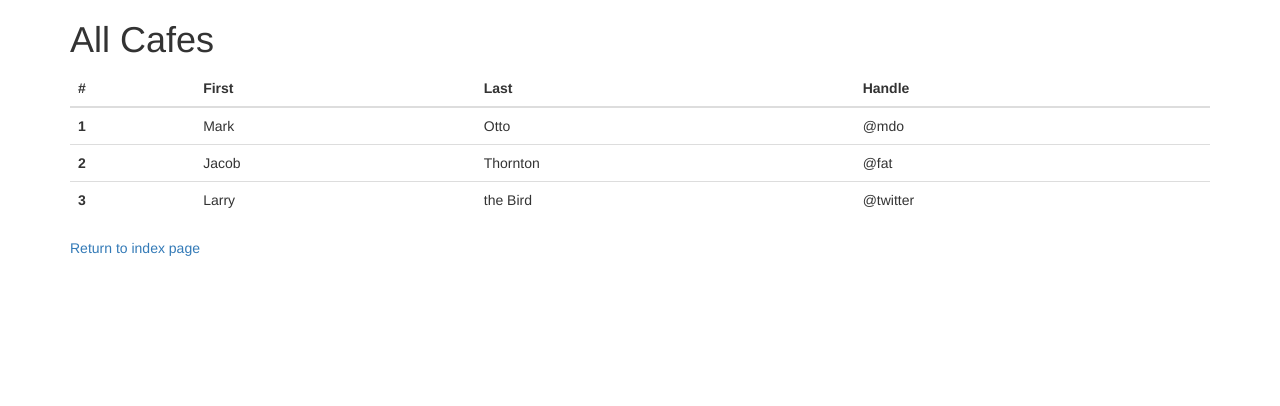
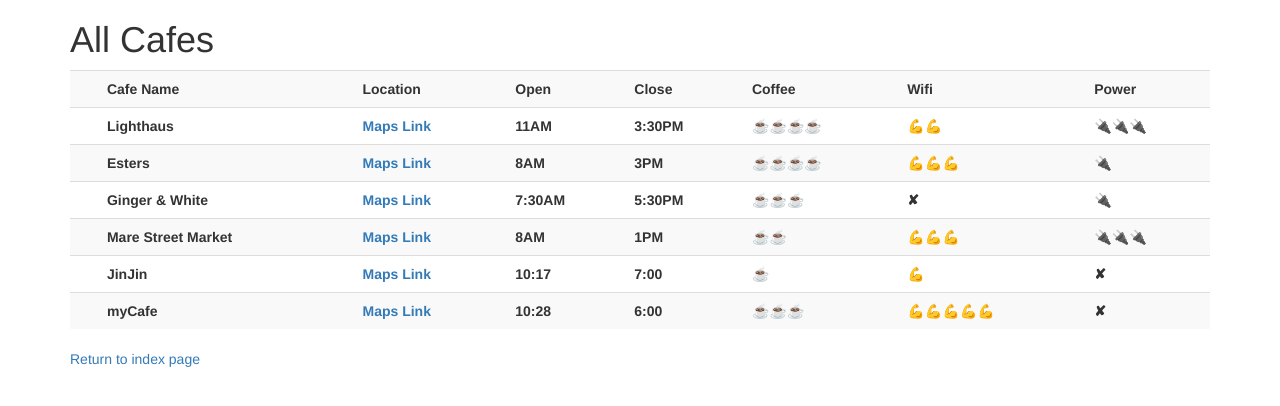
Before and after one commit to abolayo/Analytics, a Flask app: page /cafes in a window 1280 px wide. Shown: the top 406 px of the page. Run offline with Flask 2, Linux system fonts and the light colour scheme; lists and menus that the app fills with data are empty; some libraries are stand-ins or nearby versions.

Commit message:
complete assignments

```diff
--- a/coffee/cafe-data.csv
+++ b/coffee/cafe-data.csv
@@ -3,3 +3,5 @@ Lighthaus,https://goo.gl/maps/2EvhB4oq4gyUXKXx9,11AM, 3:30PM,☕☕☕☕️,
 Esters,https://goo.gl/maps/13Tjc36HuPWLELaSA,8AM,3PM,☕☕☕☕,💪💪💪,🔌
 Ginger & White,https://goo.gl/maps/DqMx2g5LiAqv3pJQ9,7:30AM,5:30PM,☕☕☕,✘,🔌
 Mare Street Market,https://goo.gl/maps/ALR8iBiNN6tVfuAA8,8AM,1PM,☕☕,💪💪💪,🔌🔌🔌
+JinJin,https://stackoverflow.com/questions/63739057/how-to-create-drop-down-field-in-flask-wtf,10:17,7:00,☕️,💪,✘
+myCafe,https://stackoverflow.com/how-to-create-drop-down-field-in-flask-wtf,10:28,6:00,☕️☕☕,💪💪💪💪💪,✘
--- a/coffee/main.py
+++ b/coffee/main.py
@@ -1,10 +1,13 @@
-from flask import Flask, render_template
+from datetime import datetime
+
+from flask import Flask, render_template, request
 from flask_bootstrap import Bootstrap
 from flask_wtf import FlaskForm
 
-from wtforms import StringField, SubmitField,TimeField, SelectField
+from wtforms import StringField, SubmitField, TimeField, SelectField
 from wtforms.validators import DataRequired, URL
 import csv
+import re
 
 app = Flask(__name__)
 app.config['SECRET_KEY'] = '8BYkEfBA6O6donzWlSihBXox7C0sKR6b'
@@ -13,13 +16,18 @@ Bootstrap(app)
 
 class CafeForm(FlaskForm):
     cafe = StringField('Cafe name', validators=[DataRequired()])
-    location = StringField('Location URL', validators=[DataRequired(), URL(require_tld=True, message='Enter a valid URL')])
-    open_time = TimeField('Open Time', validators=[DataRequired()])
-    close_time = TimeField('Closing Time', validators=[DataRequired()])
-    coffee_rating = SelectField('Coffee Rating', choices=[('☕️', '☕️☕️')], validators=[DataRequired()])
-    wifi_rating = SelectField('Wifi Rating', choices=[('💪', '💪💪')], validators=[DataRequired()])
-    power_rating = SelectField('Power Rating', choices=[('✘', '✘✘✘')], validators=[DataRequired()])
+    location = StringField('Coffee location on Google Maps (URL)',
+                           validators=[DataRequired(), URL(require_tld=True, message='Enter a valid URL')])
+    open_time = TimeField('Open Time eg 8:00AM', format='%H:%M', validators=[DataRequired()], default=datetime.now())
+    close_time = TimeField('Closing Time eg 5:30PM', format='%H:%M', validators=[DataRequired()])
+    coffee_rating = SelectField('Coffee Rating', choices=[('☕️'), ('☕️☕️'), ('☕️☕☕'), ('☕️☕️☕️☕️'), ('☕️☕️☕️☕️☕️')],
+                                validators=[DataRequired()])
+    wifi_rating = SelectField('Wifi Rating', choices=[('💪'), ('💪💪'), ('💪💪💪'), ('💪💪💪💪'), ('💪💪💪💪💪')],
+                              validators=[DataRequired()])
+    power_rating = SelectField('Power Rating', choices=[('✘'), ('✘✘'), ('✘✘✘'), ('✘✘✘✘'), ('✘✘✘✘✘')],
+                               validators=[DataRequired()])
     submit = SubmitField('Submit')
+
 
 # Exercise:
 # add: Location URL, open time, closing time, coffee rating, wifi rating, power outlet rating fields
@@ -36,20 +44,33 @@ def home():
     return render_template("index.html")
 
 
-@app.route('/add')
+@app.route('/add', methods=["GET", "POST"])
 def add_cafe():
     form = CafeForm()
     if form.validate_on_submit():
+        cafe = request.form['cafe']
+        location = request.form['location']
+        open_time = request.form['open_time']
+        close_time = request.form['close_time']
+        coffee_rating = request.form['coffee_rating']
+        wifi_rating = request.form['wifi_rating']
+        power_rating = request.form['power_rating']
+        fieldnames = [cafe, location, open_time, close_time, coffee_rating, wifi_rating, power_rating]
+        with open('cafe-data.csv', 'a', encoding="utf8", newline='') as csv_file:
+            writer = csv.writer(csv_file, delimiter=',')
+            writer.writerow(fieldnames)
+        print(cafe, location)
         print("True")
     # Exercise:
     # Make the form write a new row into cafe-data.csv
     # with   if form.validate_on_submit()
+
     return render_template('add.html', form=form)
 
 
-@app.route('/cafes')
+@app.route('/cafes', methods=["GET", "POST"])
 def cafes():
-    with open('cafe-data.csv', newline='') as csv_file:
+    with open('cafe-data.csv', encoding="utf8", newline='') as csv_file:
         csv_data = csv.reader(csv_file, delimiter=',')
         list_of_rows = []
         for row in csv_data:
--- a/coffee/templates/add.html
+++ b/coffee/templates/add.html
@@ -1,5 +1,5 @@
 {% extends 'bootstrap/base.html' %}
-
+{% import "bootstrap/wtf.html" as wtf %}
 {% block title %}Add A New Cafe{% endblock %}
 
 {% block content %}
@@ -8,7 +8,7 @@
     <div class="col-sm-12 col-md-8">
 
       <h1>Add a new cafe into the database</h1>
-
+        {{ wtf.quick_form(form, novalidate=True) }}
       <!-- This is where your WTForm will go -->
 
 	  <p class="space-above"><a href="#">See all cafes</a></p>
--- a/coffee/templates/cafes.html
+++ b/coffee/templates/cafes.html
@@ -10,41 +10,27 @@
 
       <h1>All Cafes</h1>
 
-	  <table class="table">
+	  <table class="table table-striped table-dark">
+          <tbody>
+            {% for i in range(cafes|length) %}
+            <tr>
+                <th scope="col">{% for name in cafes[i] %}</th>
+                    {% if 'https' in name %}
+                       <th><a href = '{{ name }}'>Maps Link</a></th>
+                    {% else %}
+                        <th> {{ name }}</th>
+                    {% endif %}
+            {% endfor %}
+            </tr>
+            {% endfor %}
+          </tbody>
+      </table>
+
           <!-- This is where you will write the code to render a Bootstrap
           Table that contains all the information from the
           cafe-data.csv file. -->
-          <thead>
-    <tr>
-      <th scope="col">#</th>
-      <th scope="col">First</th>
-      <th scope="col">Last</th>
-      <th scope="col">Handle</th>
-    </tr>
-  </thead>
-  <tbody>
-    <tr>
-      <th scope="row">1</th>
-      <td>Mark</td>
-      <td>Otto</td>
-      <td>@mdo</td>
-    </tr>
-    <tr>
-      <th scope="row">2</th>
-      <td>Jacob</td>
-      <td>Thornton</td>
-      <td>@fat</td>
-    </tr>
-    <tr>
-      <th scope="row">3</th>
-      <td>Larry</td>
-      <td>the Bird</td>
-      <td>@twitter</td>
-    </tr>
-  </tbody>
-  	  </table>
 
-      <p><a href="#">Return to index page</a></p>
+       <p><a href="#">Return to index page</a></p>
 
     </div>
   </div>
--- a/coffee/templates/index.html
+++ b/coffee/templates/index.html
@@ -1,5 +1,9 @@
 {% extends 'bootstrap/base.html' %}
-
+{% block styles %}
+{{super()}}
+<link rel="stylesheet"
+      href="{{url_for('.static', filename='css/styles.css')}}">
+{% endblock %}
 {% block title %}Coffee and Wifi{% endblock %}
 
 {% block content %}
```
